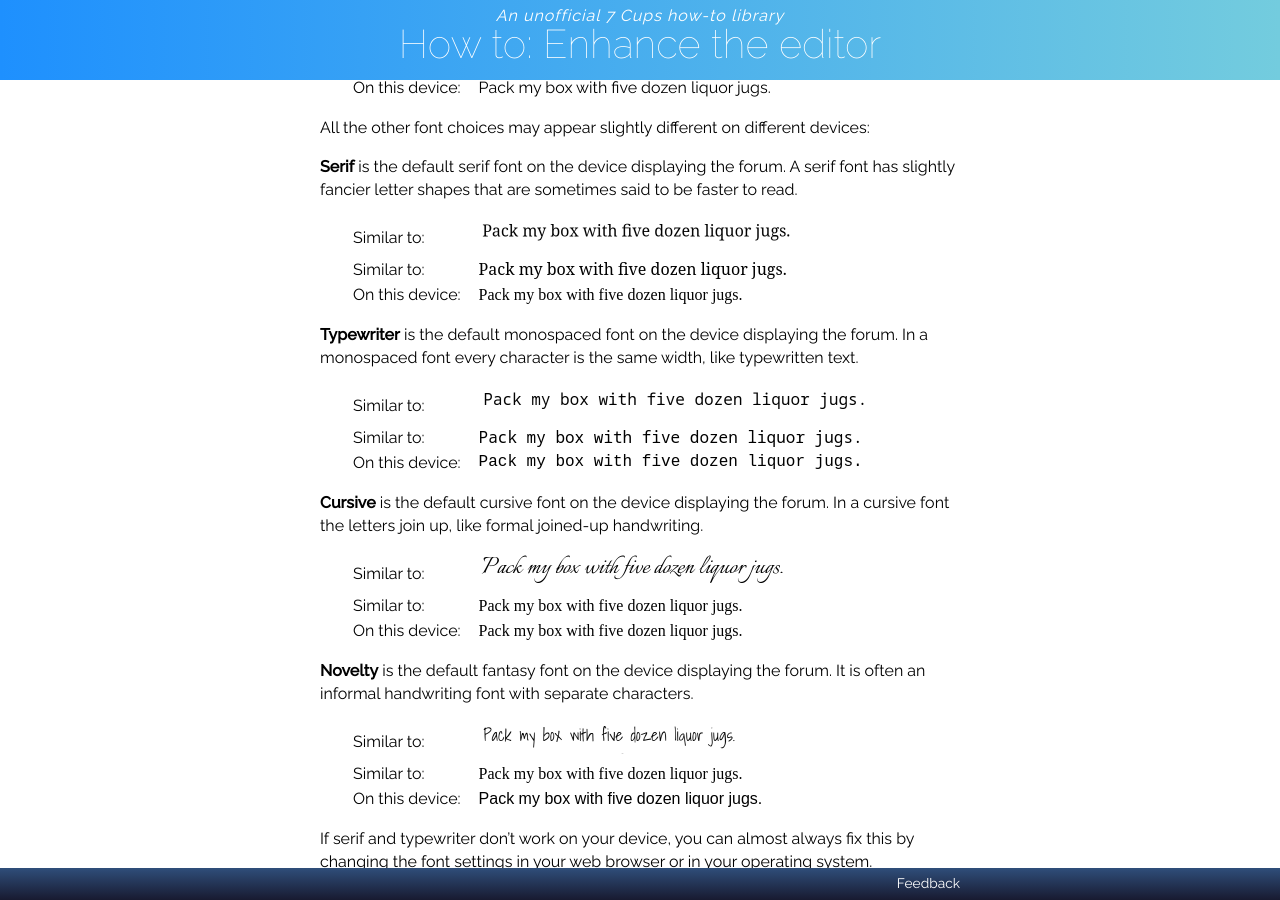
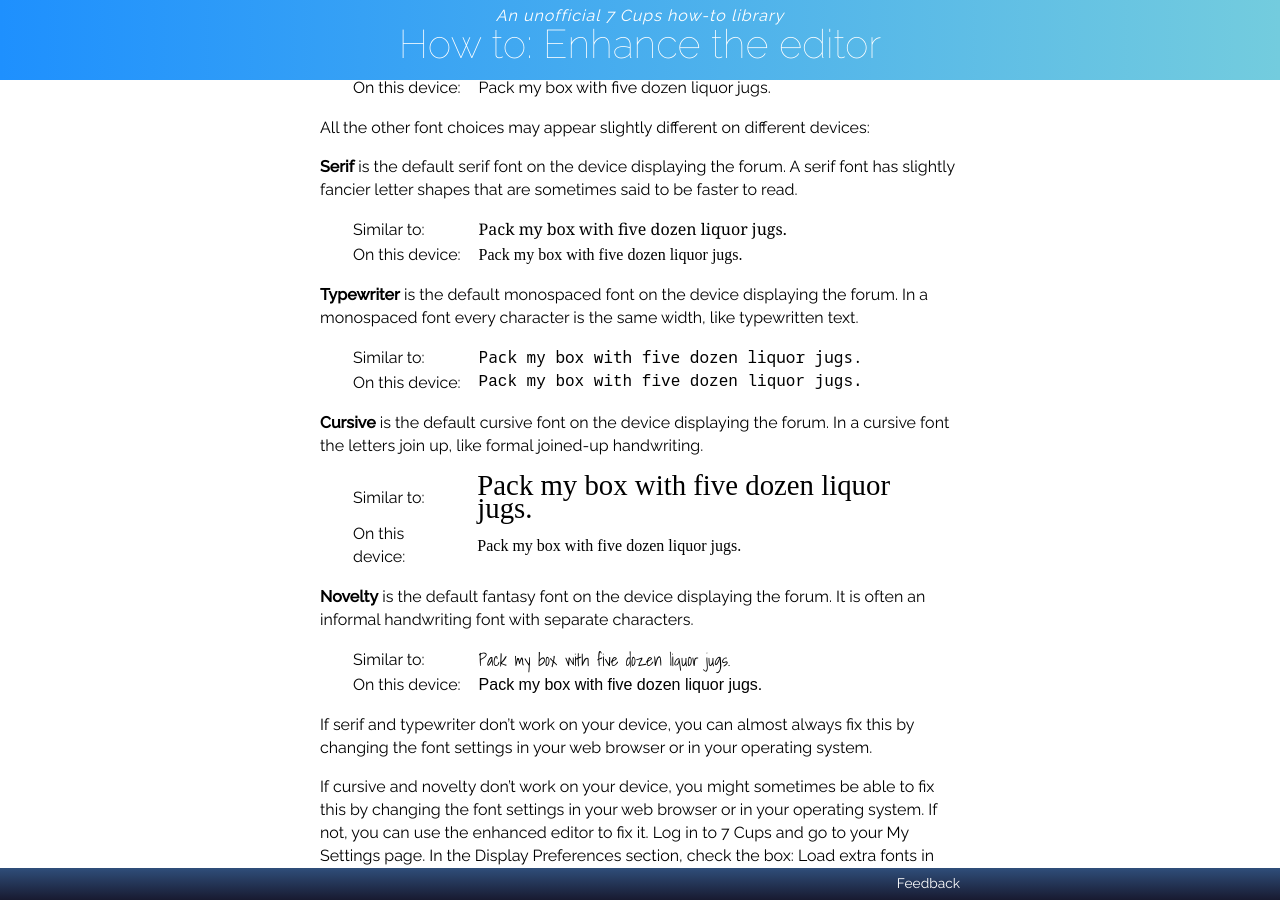
Before and after one commit to RarelyCharlie/rarelycharlie.github.io, a Jekyll site: the page built from _draft/editor.md, in a window 1280 px wide and 900 px high, scrolled down 2340 px. Built offline with Jekyll 4.4.1, drawn with Linux system fonts in a browser that asks for light colours; some web fonts are replaced.

Commit message:
revert to webfonts

```diff
--- a/_draft/editor.md
+++ b/_draft/editor.md
@@ -4,7 +4,7 @@ title: Enhance the editor
 linkas: false
 feedback: "https://www.7cups.com/@RarelyCharlie"
 ---
-<!-- script>
+<script>
 (ff => {
   for (let f of ff) {
     let lk = document.createElement('LINK')
@@ -12,7 +12,7 @@ feedback: "https://www.7cups.com/@RarelyCharlie"
     lk.rel = 'stylesheet'
     document.head.append(lk)
   }})(['Noto+Serif','Noto+Sans+Mono','Italianno','Shadows+Into+Light'])
-</script -->
+</script>
 The editor is the part of 7 Cups where you type posts in the forums and entries in your feed.
 
 This page describes how you might be able to enhance the editor with more features. The features include lists, quotes, tables, and extra simleys.
@@ -92,7 +92,6 @@ All the other font choices may appear slightly different on different devices:
 **Serif** is the default serif font on the device displaying the forum. A serif font has slightly fancier letter shapes that are sometimes said to be faster to read.
 
 <table><tbody>
-<tr><td>Similar to:</td><td><img src="/assets/editor-serif.png" height="32"></td></tr>
 <tr><td>Similar to:</td><td style="font-family:'Noto Serif';">Pack my box with five dozen liquor jugs.</td></tr>
 <tr><td>On this device:</td><td style="font-family:serif;">Pack my box with five dozen liquor jugs.</td></tr>
 </tbody></table>
@@ -100,7 +99,6 @@ All the other font choices may appear slightly different on different devices:
 **Typewriter** is the default monospaced font on the device displaying the forum. In a monospaced font every character is the same width, like typewritten text.
 
 <table><tbody>
-<tr><td>Similar to:</td><td><img src="/assets/editor-monospace.png" height="32"></td></tr>
 <tr><td>Similar to:</td><td style="font-family:'Noto Sans Mono';">Pack my box with five dozen liquor jugs.</td></tr>
   <tr><td>On this device:</td><td style="font-family:monospace;">Pack my box with f<i></i>ive dozen liquor jugs.</td></tr>
 </tbody></table>
@@ -108,16 +106,14 @@ All the other font choices may appear slightly different on different devices:
 **Cursive** is the default cursive font on the device displaying the forum. In a cursive font the letters join up, like formal joined-up handwriting.
 
 <table><tbody>
-<tr><td>Similar to:</td><td><img src="/assets/editor-cursive.png" height="32"></td></tr>
-<tr><td>Similar to:</td><td style="font-family:Italianno;">Pack my box with five dozen liquor jugs.</td></tr>
+<tr><td>Similar to:</td><td style="font-family:Italianno; font-size: 180%;">Pack my box with five dozen liquor jugs.</td></tr>
 <tr><td>On this device:</td><td style="font-family:cursive;">Pack my box with five dozen liquor jugs.</td></tr>
 </tbody></table>
 
 **Novelty** is the default fantasy font on the device displaying the forum. It is often an informal handwriting font with separate characters.
 
 <table><tbody>
-<tr><td>Similar to:</td><td><img src="/assets/editor-novelty.png" height="32"></td></tr>
-<tr><td>Similar to:</td><td style="font-family:'Shadows Into Light';">Pack my box with five dozen liquor jugs.</td></tr>
+<tr><td>Similar to:</td><td style="font-family:'Shadows Into Light'; font-size: 105%;">Pack my box with five dozen liquor jugs.</td></tr>
 <tr><td>On this device:</td><td style="font-family:fantasy;">Pack my box with five dozen liquor jugs.</td></tr>
 </tbody></table>
 
```
